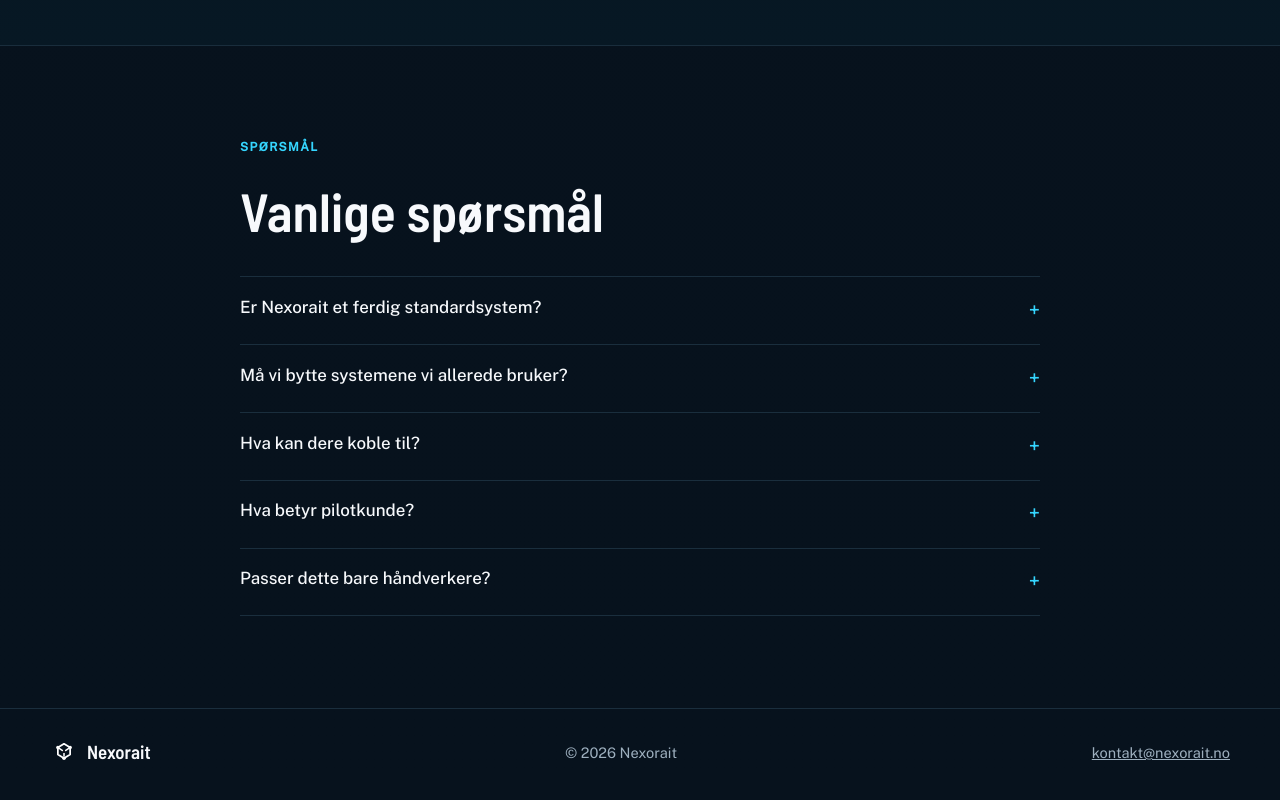
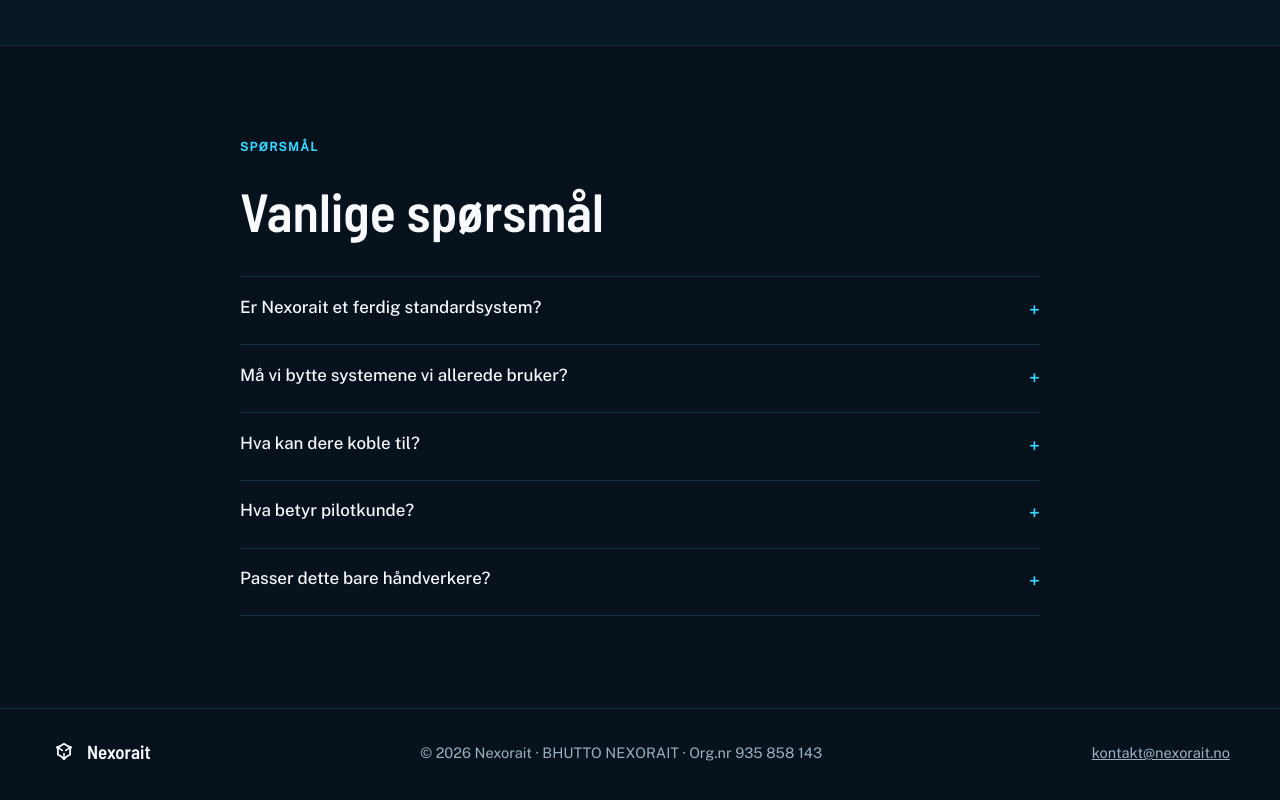
Before and after one commit to nexorait-norway/nexorait-no, a plain HTML site: page index.html in a window 1280 px wide. Shown: the part 4449-5249 px from the top of the page. Drawn offline with Linux system fonts and the light colour scheme.

Commit message:
Add legal business identity to footer

```diff
--- a/index.html
+++ b/index.html
@@ -322,7 +322,7 @@
         <img src="assets/nexorait-mark.svg?v=14" alt="" width="28" height="28">
         <span>Nexorait</span>
       </a>
-      <span>© 2026 Nexorait</span>
+      <span>© 2026 Nexorait · BHUTTO NEXORAIT · Org.nr 935 858 143</span>
       <a href="mailto:kontakt@nexorait.no">kontakt@nexorait.no</a>
     </div>
   </footer>
```
